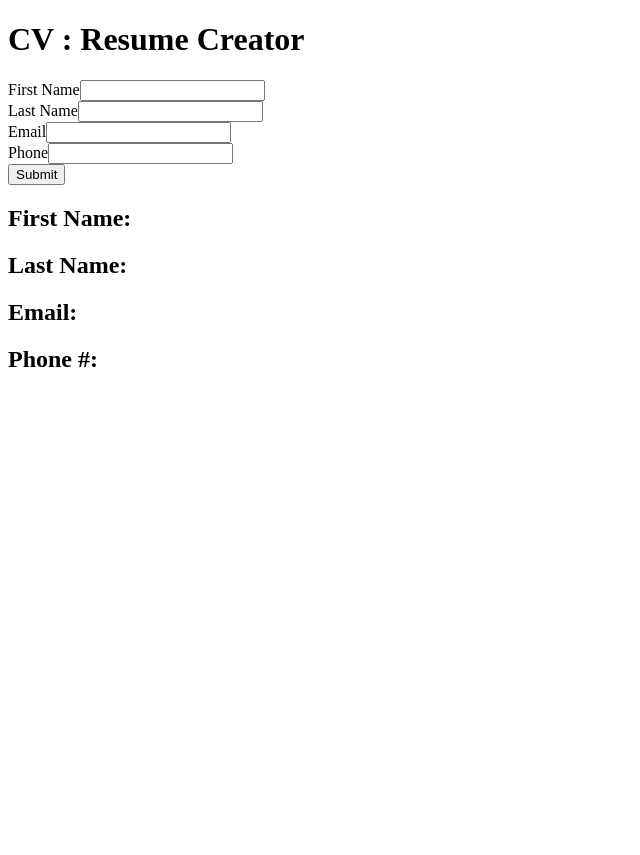
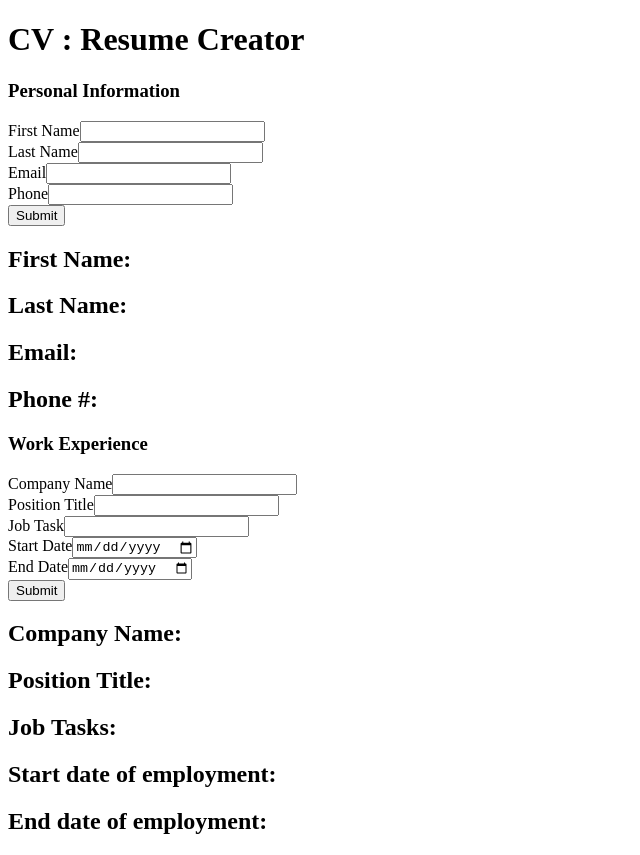
Before and after one commit to Ace-86/cv-project, a React (Create React App) app: page / in a window 1280 px wide. Shown: the whole page, without its empty margins (0-640 px from the left). Before the commit the page ends 800 px from the top, so only its background shows below. Built offline with nearby package versions, Linux system fonts and the light colour scheme.

Commit message:
work experience section added

```diff
--- a/src/App.js
+++ b/src/App.js
@@ -1,6 +1,7 @@
 import React, { Component } from "react";
 // import * as React from 'react';
 import Personal from "./component/genInfo";
+import Experience from "./component/practicalExp";
 // import Display from "./component/Form/Display";
 // import { NavigationContainer } from "@react-navigation/native"
 // import { createNativeStackNavigator } from "@react-navigation/native-stack"
@@ -9,7 +10,10 @@ class App extends Component {
   render() {
     return (<div>
           <h1>CV : Resume Creator</h1>
+          <h3> Personal Information</h3>
           <Personal />
+          <h3> Work Experience</h3>
+          <Experience />
 
           </div>
     )
```
